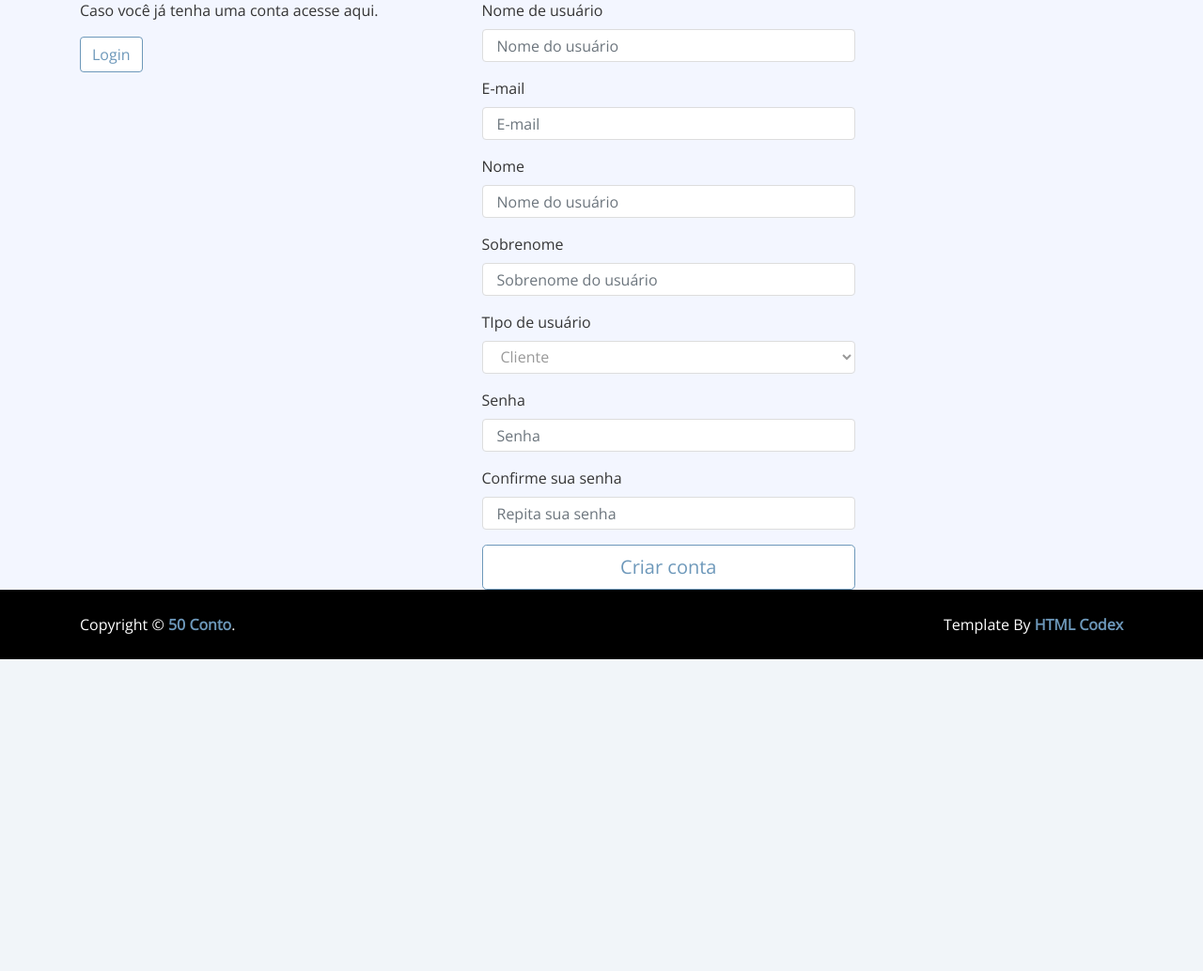
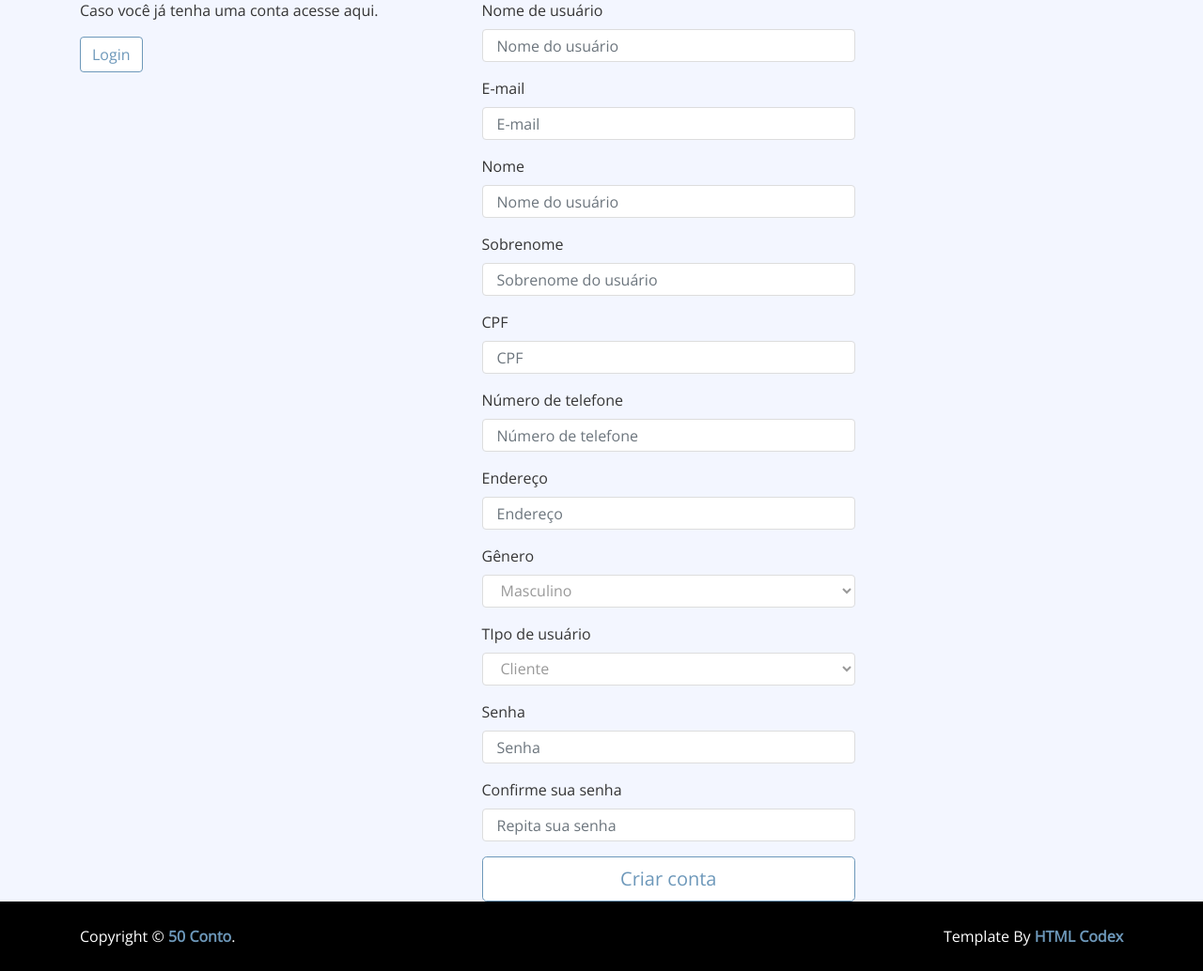
Before and after one commit to peidrao/50conto, a Django app: page /register/ in a window 1280 px wide. Shown: the part 384-1418 px from the top of the page at 94% size. Before the commit the page ends 1086 px from the top, so only its background shows below. Run offline with Django 3.2, Linux system fonts and the light colour scheme; some libraries are stand-ins or nearby versions.

Commit message:
projeto parcialmente finalizado

```diff
--- a/user/models.py
+++ b/user/models.py
@@ -14,13 +14,22 @@ class User(AbstractUser, models.Model):
         (3, 'Rejeitada'),
     )
 
+    GENDER = (
+        (1, 'Masculino'),
+        (2, 'Feminino'),
+        (3, 'Outro'),
+    )
+
     username = models.CharField(
         unique=True, max_length=20, null=True, blank=False)
     email = models.CharField(
         unique=True, max_length=20, null=True, blank=False)
     first_name = models.CharField(max_length=50, null=True, blank=False)
     last_name = models.CharField(max_length=50, null=True, blank=False)
-
+    cpf = models.CharField(max_length=11, null=True, blank=False)
+    gender = models.IntegerField(choices=GENDER, null=True, blank=True)
+    address = models.CharField(max_length=255, null=True, blank=True)
+    phone = models.CharField(max_length=15)
     status_account = models.IntegerField(
         choices=STATUS_ACCOUNT, null=True, default=2)
     type_user = models.IntegerField(choices=TYPE_USER, null=True)
--- a/user/templates/register_user.html
+++ b/user/templates/register_user.html
@@ -1,8 +1,8 @@
 {% extends 'home.html' %}
-{% block title %} Registrar conta   {% endblock title %}
+{% block title %} Registrar conta {% endblock title %}
 {% block sidebar %} {% include 'sidebar.html' %} {% endblock %}
 {% block navbar %} {% include 'navbar.html' %} {% endblock %}
-{% block content  %} <div id="container">
+{% block content %} <div id="container">
 
     <div class="container">
         {% if messages %}
@@ -38,8 +38,8 @@
                             {% csrf_token %}
                             <div class="form-group">
                                 <label class="control-label" for="input-email">Nome de usuário</label>
-                            <input type="text" name="username" value="" placeholder="Nome do usuário" id="input-email"
-                                class="form-control" />
+                                <input type="text" name="username" value="" placeholder="Nome do usuário"
+                                    id="input-email" class="form-control" />
                             </div>
                             <div class="form-group">
                                 <label class="control-label" for="input-email">E-mail</label>
@@ -48,17 +48,40 @@
                             </div>
                             <div class="form-group">
                                 <label class="control-label" for="input-email">Nome</label>
-                            <input type="text" name="first_name" value="" placeholder="Nome do usuário" id="input-email"
-                                class="form-control" />
+                                <input type="text" name="first_name" value="" placeholder="Nome do usuário"
+                                    id="input-email" class="form-control" />
                             </div>
                             <div class="form-group">
                                 <label class="control-label" for="input-email">Sobrenome</label>
-                            <input type="text" name="last_name" value="" placeholder="Sobrenome do usuário" id="input-email"
-                                class="form-control" />
+                                <input type="text" name="last_name" value="" placeholder="Sobrenome do usuário"
+                                    id="input-email" class="form-control" />
+                            </div>
+                            <div class="form-group">
+                                <label class="control-label" for="input-email">CPF</label>
+                                <input type="text" name="cpf" value="" placeholder="CPF" maxlength="11"
+                                    id="input-email" class="form-control" />
+                            </div>
+                            <div class="form-group">
+                                <label class="control-label" for="input-email">Número de telefone</label>
+                                <input type="text" name="phone" value="" placeholder="Número de telefone"
+                                    id="input-email" class="form-control" />
+                            </div>
+                            <div class="form-group">
+                                <label class="control-label" for="input-email">Endereço</label>
+                                <input type="text" name="address" value="" placeholder="Endereço"
+                                    id="input-email" class="form-control" />
+                            </div>
+                            <div class="form-group">
+                                <label>Gênero</label>
+                                <select name="gender" class="form-control">
+                                    {% for val, name in user_list.GENDER %}
+                                    <option value="{{val}}">{{name}}</option>
+                                    {% endfor %}
+                                </select>
                             </div>
                             <div class="form-group">
                                 <label>TIpo de usuário</label>
-                                <select name="type_user"  class="form-control">
+                                <select name="type_user" class="form-control">
                                     {% for val, name in user_list.TYPE_USER %}
                                     <option value="{{val}}">{{name}}</option>
                                     {% endfor %}
@@ -71,8 +94,8 @@
                             </div>
                             <div class="form-group">
                                 <label class="control-label" for="input-password">Confirme sua senha</label>
-                            <input type="password" name="password2" value="" placeholder="Repita sua senha" id="input-password"
-                                class="form-control" />
+                                <input type="password" name="password2" value="" placeholder="Repita sua senha"
+                                    id="input-password" class="form-control" />
                             </div>
                             <input type="submit" value="Criar conta" class="btn btn-primary btn-lg btn-block" />
                         </form>
@@ -82,5 +105,5 @@
         </div>
     </div>
 </div>
-{% endblock  %}
+{% endblock %}
 {% block footer %} {% include 'footer.html' %} {% endblock %}
--- a/user/views.py
+++ b/user/views.py
@@ -57,10 +57,16 @@ class SignUpUserView(SuccessMessageMixin, generic.CreateView):
         return render(request, self.template_name, {'user_list': User})
 
     def post(self, request, *args, **kwargs):
+        import pdb ; pdb.set_trace()
+
         username = request.POST["username"]
         first_name = request.POST["first_name"]
         email = request.POST["email"]
         last_name = request.POST["last_name"]
+        phone = request.POST["phone"]
+        cpf = request.POST["cpf"]
+        gender = request.POST["gender"]
+        address = request.POST['address']
         type_user = request.POST["type_user"]
         password = request.POST["password1"]
         last_login = datetime.now()
@@ -70,10 +76,10 @@ class SignUpUserView(SuccessMessageMixin, generic.CreateView):
         date_joined = datetime.now().strftime("%Y-%m-%d %H:%M:%S")
 
         with connection.cursor() as cursor:
-            cursor.execute("INSERT INTO user_user VALUES(%s, %s, %s, %s, %s, %s, %s, %s, %s, %s, %s, %s, %s)", [
+            cursor.execute("INSERT INTO user_user VALUES(%s, %s, %s, %s, %s, %s, %s, %s, %s, %s, %s, %s, %s, %s, %s, %s, %s)", [
                 None, make_password(
                     password), last_login, is_superuser, is_staff, is_active, date_joined,
-                username, first_name, last_name, 2, type_user, email])
+                username, first_name, last_name, 2, type_user, email, address, cpf, gender, phone])
 
         return HttpResponseRedirect(reverse_lazy('home:index'))
 
```
Also changed, not shown: car/templates/car_detail.html (+25 -0 lines), car/views.py (+11 -2 lines), order/views.py (+16 -5 lines). Lines whose indentation alone changed are shown as unchanged.
